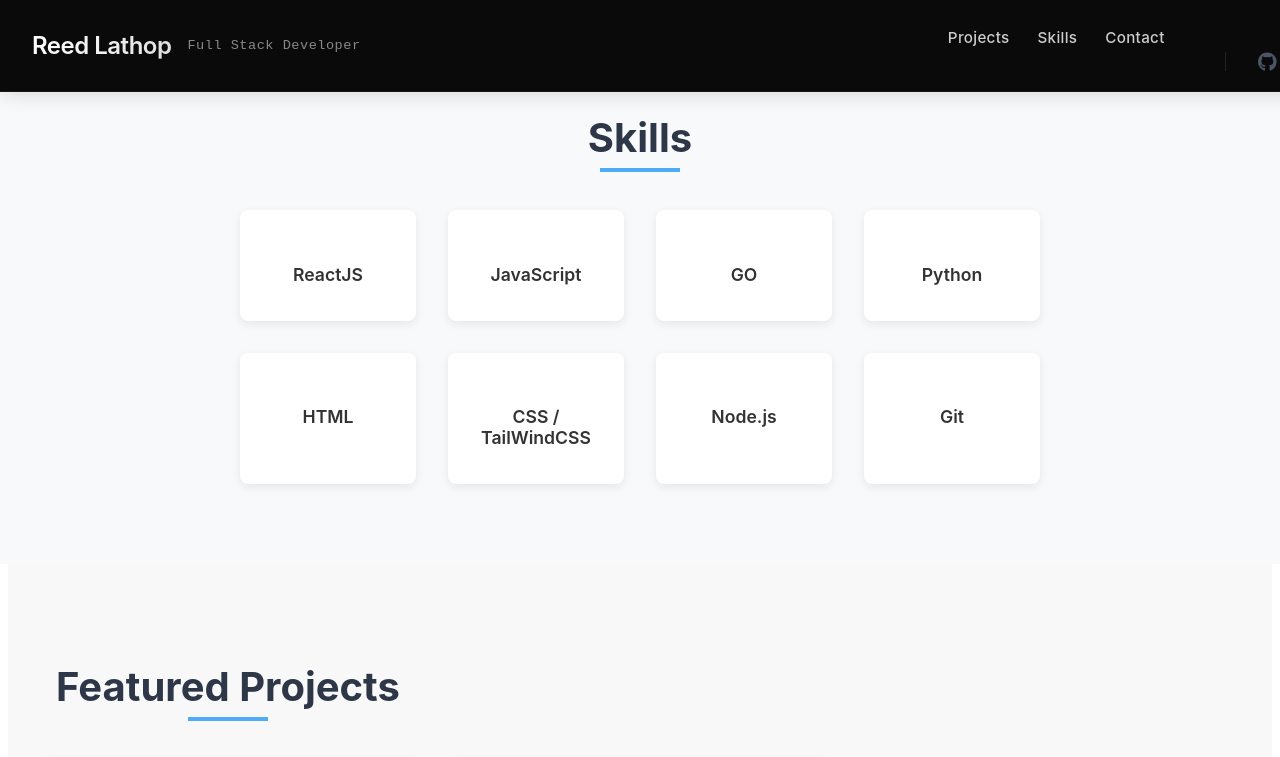
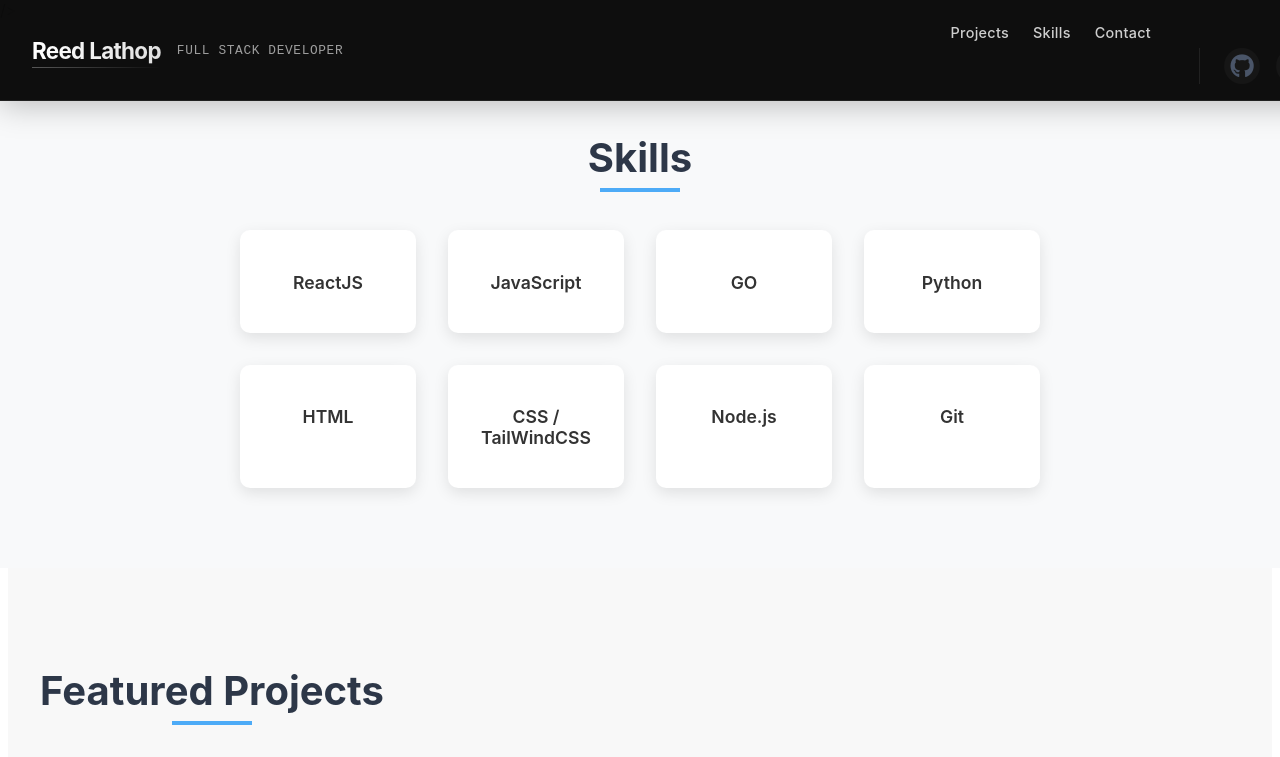
Before and after one commit to reedthedev13/Project-Portfolio, a React (Create React App) app: page / in a window 1280 px wide. Shown: the top 757 px of the page. Built offline with nearby package versions, Linux system fonts and the light colour scheme; grey boxes are pictures that could not be loaded.

Commit message:
new better header

```diff
--- a/public/index.html
+++ b/public/index.html
@@ -4,6 +4,11 @@
     <link
       rel="stylesheet"
       href="https://cdnjs.cloudflare.com/ajax/libs/font-awesome/6.4.0/css/all.min.css"
+      <link
+      rel="stylesheet"
+      href="https://cdnjs.cloudflare.com/ajax/libs/font-awesome/6.4.0/css/all.min.css"
+    />
+
     />
     <meta name="viewport" content="width=device-width, initial-scale=1.0" />
     <meta charset="utf-8" />
--- a/src/styles/header.css
+++ b/src/styles/header.css
@@ -1,18 +1,17 @@
-/* header styles */
-
 .portfolio-header {
   font-family: 'Inter', -apple-system, BlinkMacSystemFont, sans-serif;
-  background-color: #0a0a0a;
+  background-color: rgba(10, 10, 10, 0.98);
   color: #ffffff;
-  padding: 1.25rem 2rem;
+  padding: 1rem 2rem;
   position: fixed;
   top: 0;
   width: 100%;
   z-index: 1000;
-  box-shadow: 0 1px 20px rgba(0, 0, 0, 0.15);
-  backdrop-filter: blur(8px);
-  -webkit-backdrop-filter: blur(8px);
-  border-bottom: 1px solid rgba(255, 255, 255, 0.05);
+  box-shadow: 0 4px 30px rgba(0, 0, 0, 0.25);
+  backdrop-filter: blur(12px);
+  -webkit-backdrop-filter: blur(12px);
+  border-bottom: 1px solid rgba(255, 255, 255, 0.08);
+  transition: all 0.4s cubic-bezier(0.16, 1, 0.3, 1);
 }
 
 .header-container {
@@ -23,6 +22,7 @@
   align-items: center;
 }
 
+/* Logo Section - Modern Typography */
 .logo-section {
   display: flex;
   align-items: center;
@@ -30,79 +30,124 @@
 }
 
 .name {
-  font-size: 1.5rem;
-  font-weight: 600;
+  font-size: 1.4rem;
+  font-weight: 650;
   margin: 0;
-  letter-spacing: -0.5px;
+  letter-spacing: -0.03em;
   background: linear-gradient(90deg, #ffffff, #e0e0e0);
   -webkit-background-clip: text;
   background-clip: text;
   color: transparent;
+  position: relative;
+}
+
+.name::after {
+  content: '';
+  position: absolute;
+  bottom: -4px;
+  left: 0;
+  width: 100%;
+  height: 1px;
+  background: linear-gradient(90deg, rgba(255,255,255,0.3), transparent);
 }
 
 .title {
   font-family: 'SF Mono', 'Roboto Mono', monospace;
-  font-size: 0.85rem;
-  color: #888;
+  font-size: 0.8rem;
+  color: rgba(255, 255, 255, 0.6);
   margin: 0;
   font-weight: 400;
-  letter-spacing: 0.5px;
+  letter-spacing: 0.05em;
+  text-transform: uppercase;
 }
 
+/* Navigation - Sleek Modern Style */
 .main-nav {
   display: flex;
-  gap: 1.75rem;
+  gap: 1.5rem;
 }
 
 .nav-link {
-  color: #ccc;
+  color: rgba(255, 255, 255, 0.8);
   text-decoration: none;
   font-weight: 500;
-  font-size: 0.95rem;
+  font-size: 0.9rem;
   position: relative;
   padding: 0.5rem 0;
-  transition: all 0.3s ease;
-  letter-spacing: 0.3px;
+  transition: all 0.3s cubic-bezier(0.16, 1, 0.3, 1);
+  letter-spacing: 0.02em;
+}
+
+.nav-link::before {
+  content: '';
+  position: absolute;
+  bottom: 0;
+  left: 0;
+  width: 0;
+  height: 2px;
+  background: linear-gradient(90deg, #4dabf7, #a18aff);
+  transition: width 0.4s cubic-bezier(0.16, 1, 0.3, 1);
+  border-radius: 2px;
 }
 
 .nav-link:hover {
   color: #ffffff;
 }
 
-.nav-link::after {
-  content: '';
-  position: absolute;
-  bottom: 0;
-  left: 0;
-  width: 0;
-  height: 1px;
-  background: linear-gradient(90deg, #4dabf7, #a18aff);
-  transition: width 0.4s cubic-bezier(0.165, 0.84, 0.44, 1);
+.nav-link:hover::before {
+  width: 100%;
 }
 
-.nav-link:hover::after {
-  width: 100%;
+/* Social Links - Modern Minimalist */
+.social-links {
+  display: flex;
+  align-items: center;
+  gap: 0.8rem;
+  margin-left: 1.5rem;
+  padding-left: 1.5rem;
+  border-left: 1px solid rgba(255, 255, 255, 0.08);
+}
+
+.social-links a {
+  color: rgba(255, 255, 255, 0.6);
+  font-size: 1.1rem;
+  transition: all 0.3s cubic-bezier(0.16, 1, 0.3, 1);
+  text-decoration: none;
+  display: flex;
+  align-items: center;
+  justify-content: center;
+  width: 36px;
+  height: 36px;
+  border-radius: 50%;
+  background: rgba(255, 255, 255, 0.03);
+}
+
+.social-links a:hover {
+  color: #ffffff;
+  background: rgba(255, 255, 255, 0.1);
+  transform: translateY(-1px);
 }
 
 /* Mobile Responsiveness */
 @media (max-width: 768px) {
   .portfolio-header {
-    padding: 1rem 1.5rem;
-  }
-
-  .header-container {
-    flex-direction: row; /* Keep horizontal layout */
-    gap: 0;
+    padding: 0.9rem 1.5rem;
+    backdrop-filter: blur(8px);
+    -webkit-backdrop-filter: blur(8px);
   }
 
   .logo-section {
-    flex-direction: column;
-    align-items: flex-start;
-    gap: 0.25rem;
+    flex-direction: row;
+    align-items: center;
+    gap: 0.8rem;
   }
 
   .name {
     font-size: 1.3rem;
+  }
+
+  .name::after {
+    bottom: -3px;
   }
 
   .title {
@@ -110,83 +155,54 @@
   }
 
   .main-nav {
-    gap: 1.25rem;
+    gap: 1rem;
+    display: none; /* Consider hamburger menu for mobile */
   }
 
-  .nav-link {
-    font-size: 0.9rem;
+  .social-links {
+    margin-left: auto;
+    padding-left: 1rem;
+    gap: 0.6rem;
+  }
+
+  .social-links a {
+    width: 32px;
+    height: 32px;
+    font-size: 1rem;
   }
 }
 
-/* Very small mobile devices */
 @media (max-width: 480px) {
   .portfolio-header {
-    padding: 0.75rem 1rem;
+    padding: 0.8rem 1rem;
   }
 
   .logo-section {
-    gap: 0.1rem;
+    gap: 0.6rem;
   }
 
-  .main-nav {
-    gap: 1rem;
+  .name {
+    font-size: 1.2rem;
   }
 
-  .nav-link {
-    font-size: 0.85rem;
+  .title {
+    font-size: 0.7rem;
+  }
+
+  .social-links {
+    gap: 0.5rem;
+    padding-left: 0.8rem;
+  }
+
+  .social-links a {
+    width: 30px;
+    height: 30px;
   }
 }
 
-
-/* social links / icons */
-
-/* Mobile-first social links */
-.social-links {
-  display: flex;
-  align-items: center;
-  gap: 1rem; /* Reduced gap for mobile */
-  margin-left: 1rem; /* Reduced margin */
-  padding-left: 1rem; /* Reduced padding */
-  border-left: 1px solid rgba(255, 255, 255, 0.1);
+/* Header Scroll Effect */
+.scrolled {
+  padding: 0.6rem 2rem;
+  background-color: rgba(10, 10, 10, 0.95);
+  box-shadow: 0 2px 20px rgba(0, 0, 0, 0.3);
 }
-
-.social-links a {
-  color: #aaa;
-  font-size: 1.1rem; /* Slightly smaller */
-  transition: all 0.3s ease;
-  text-decoration: none;
-  display: flex;
-  align-items: center;
-  justify-content: center;
-  width: 36px; /* Fixed touch target size */
-  height: 36px;
-}
-
-/* Active state for mobile instead of hover */
-.social-links a:active,
-.social-links a:hover {
-  color: #4dabf7;
-  transform: translateY(-2px);
-}
-
-.fab {
-  display: inline-block;
-  width: 1em;
-  text-align: center;
-  font-size: 1.2rem; /* Ensures icon visibility */
-}
-
-/* Tablet and Desktop */
-@media (min-width: 768px) {
-  .social-links {
-    gap: 1.2rem;
-    margin-left: 2rem;
-    padding-left: 2rem;
-  }
-
-  .social-links a {
-    font-size: 1.2rem;
-    width: auto; /* Auto width on desktop */
-    height: auto;
-  }
-}
--- a/src/styles/skills.css
+++ b/src/styles/skills.css
@@ -1,11 +1,10 @@
-/* skills styles */
 .skills-section {
-  padding: 3rem 1rem;
+  padding: 5rem 2rem;
   background-color: #f8f9fa;
   text-align: center;
   opacity: 0;
   transform: translateY(20px);
-  transition: opacity 0.4s ease-out, transform 0.4s ease-out;
+  transition: opacity 0.6s ease-out, transform 0.6s ease-out;
 }
 
 .skills-section.visible {
@@ -14,114 +13,73 @@
 }
 
 .section-title {
-  font-size: clamp(1.8rem, 6vw, 2.5rem);
-  margin-bottom: 2rem;
+  font-size: 2.5rem;
+  margin-bottom: 3rem;
   position: relative;
   display: inline-block;
-  padding: 0 1rem;
 }
 
 .section-title::after {
   content: '';
   position: absolute;
-  bottom: -8px;
+  bottom: -10px;
   left: 50%;
   transform: translateX(-50%);
-  width: 60px;
-  height: 3px;
+  width: 80px;
+  height: 4px;
   background-color: #4dabf7;
 }
 
 .skills-grid {
   display: grid;
-  grid-template-columns: repeat(auto-fit, minmax(110px, 1fr));
-  gap: 1rem;
+  grid-template-columns: repeat(auto-fill, minmax(150px, 1fr));
+  gap: 2rem;
   max-width: 800px;
   margin: 0 auto;
-  padding: 0 1rem;
 }
 
 .skill-card {
   background: white;
-  padding: 1rem;
-  border-radius: 8px;
-  box-shadow: 0 3px 10px rgba(0,0,0,0.08);
-  transition: all 0.25s ease;
+  padding: 1.5rem;
+  border-radius: 10px;
+  box-shadow: 0 5px 15px rgba(0,0,0,0.1);
+  transition: all 0.3s ease;
   cursor: default;
-  display: flex;
-  flex-direction: column;
-  align-items: center;
+}
+
+.skill-card:hover {
+  transform: translateY(-5px);
+  box-shadow: 0 8px 25px rgba(0,0,0,0.15);
 }
 
 
-.skill-card:active {
-  transform: translateY(-3px);
-  box-shadow: 0 5px 15px rgba(0,0,0,0.1);
-}
-
-.skill-icon {
-  font-size: 2rem;
-  margin-bottom: 0.75rem;
-  color: var(--skill-color);
-}
-
 .skill-name {
-  font-size: 0.95rem;
+  font-size: 1.1rem;
   font-weight: 600;
-  margin-bottom: 0.75rem;
+  margin-bottom: 1rem;
   color: #333;
-  text-align: center;
 }
 
 
-
-
-
-@media (min-width: 600px) {
-  .skills-section {
-    padding: 4rem 1.5rem;
-  }
-
-  .skills-grid {
-    grid-template-columns: repeat(auto-fit, minmax(130px, 1fr));
-    gap: 1.5rem;
-  }
-
-  .skill-card {
-    padding: 1.25rem;
-  }
-
-  .skill-icon {
-    font-size: 2.3rem;
-  }
+.dot {
+  width: 10px;
+  height: 10px;
+  border-radius: 50%;
+  background-color: #e0e0e0;
+  transition: all 0.3s ease;
 }
 
-@media (min-width: 900px) {
-  .skills-section {
-    padding: 5rem 2rem;
-    transition-duration: 0.6s;
-  }
+.dot.active {
+  background-color: var(--skill-color);
+  transform: scale(1.2);
+}
 
+@media (max-width: 768px) {
   .skills-grid {
-    grid-template-columns: repeat(auto-fit, minmax(150px, 1fr));
-    gap: 2rem;
-  }
-
-  .skill-card {
-    padding: 1.5rem;
-  }
-
-  .skill-card:hover {
-    transform: translateY(-5px);
-    box-shadow: 0 8px 25px rgba(0,0,0,0.15);
+    grid-template-columns: repeat(auto-fill, minmax(120px, 1fr));
   }
 
   .skill-icon {
     font-size: 2.5rem;
   }
-
-  .skill-name {
-    font-size: 1.1rem;
-  }
-
 }
```
